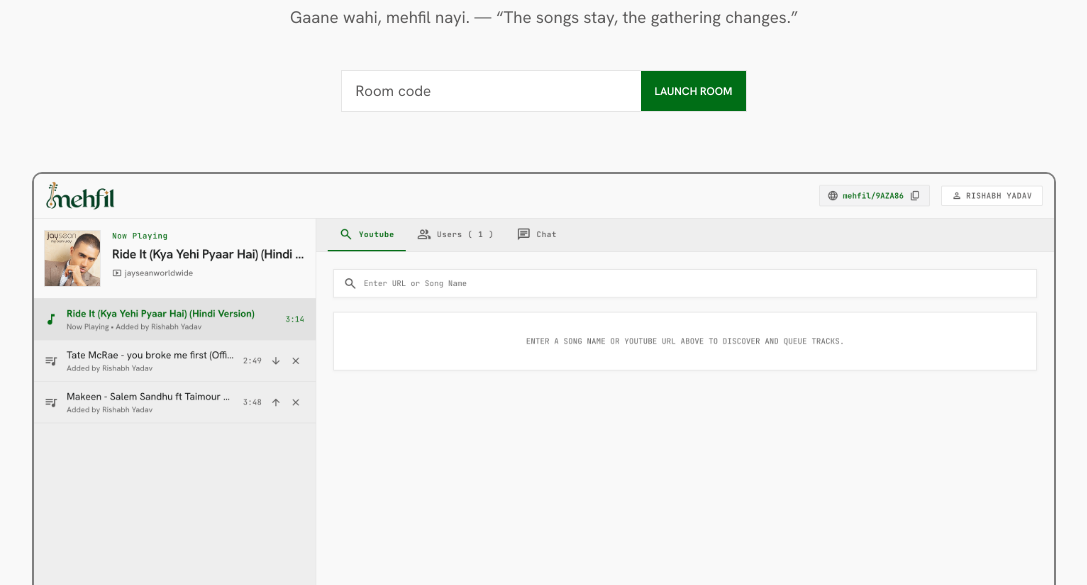
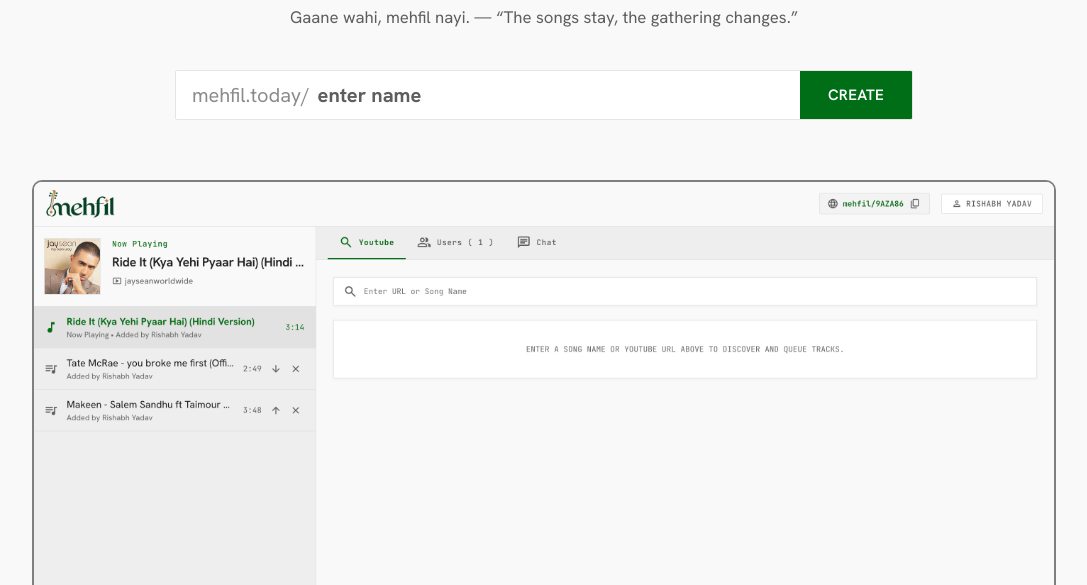
Before and after one commit to rishabh7923/mehfil, a website: page public/index.html in a window 1280 px wide. Shown: the part 215-800 px from the top of the page, without its empty margins (96-1183 px from the left). Drawn offline with nearby package versions, Linux system fonts and the light colour scheme.

Commit message:
Refactor room launcher UI with improved styling and input structure

```diff
--- a/public/css/home.css
+++ b/public/css/home.css
@@ -46,19 +46,48 @@
 
 .room-launcher {
     display: flex;
+    width: min(100%, 738px);
+    height: 50px;
+    border: 1px solid var(--surface-border);
+    border-radius: var(--radius-sm);
+    overflow: hidden;
+    background: var(--surface-container-lowest);
 
-    .room-launcher__button {
-        border-radius: 0;
-        border-width: 1px 1px 1px 0px;
-        border-color: var(--border-subtle);
+    .room-launcher__field {
+        display: flex;
+        align-items: center;
+        flex: 1;
+        min-width: 0;
+        padding-left: 16px;
+    }
+
+    .room-launcher__prefix {
+        color: #8b8b8b;
+        font-size: 20px;
+        white-space: nowrap;
     }
 
     .room-launcher__input {
-        width: min(300px, 60vw);
+        width: 100%;
+        min-width: 0;
+        border: 0;
+        outline: 0;
+        padding: 0 8px;
+        color: var(--text-secondary);
+        font: 700 20px var(--font-body);
+    }
+
+    .room-launcher__input::placeholder {
+        color: var(--text-secondary);
+        opacity: 1;
+    }
+
+    .room-launcher__button {
+        min-width: 112px;
+        border: 0;
         border-radius: 0;
-        border-width: 1px 0px 1px 1px;
-        border-color: var(--border-subtle);
-        border-style: solid;
+        font-size: 15px;
+        letter-spacing: 0.02em;
     }
 }
 
@@ -100,14 +129,21 @@
 
     .room-launcher {
         width: 100%;
+        height: 48px;
 
         .room-launcher__input {
             width: 100%;
             min-width: 0;
         }
 
+        .room-launcher__prefix {
+            font-size: 14px;
+        }
+
         .room-launcher__button {
+            min-width: 88px;
             white-space: nowrap;
+            font-size: 12px;
         }
     }
 
--- a/public/index.html
+++ b/public/index.html
@@ -22,10 +22,13 @@
         </p>
 
         <form class="room-launcher">
-            <input type="text" class="room-launcher__input input-field" placeholder="Room code" name="code"
-                aria-label="Room code" minlength="2" maxlength="32" pattern="[A-Za-z0-9_-]{2,32}" autocomplete="off"
-                required>
-            <button type="submit" class="room-launcher__button btn btn-primary">Launch Room</button>
+            <div class="room-launcher__field">
+                <span class="room-launcher__prefix" aria-hidden="true">mehfil.today/</span>
+                <input type="text" class="room-launcher__input" placeholder="enter name" name="code"
+                    aria-label="Room code" minlength="2" maxlength="32" pattern="[A-Za-z0-9_-]{2,32}"
+                    autocomplete="off" required>
+            </div>
+            <button type="submit" class="room-launcher__button btn btn-primary">CREATE</button>
         </form>
     </main>
 
```
